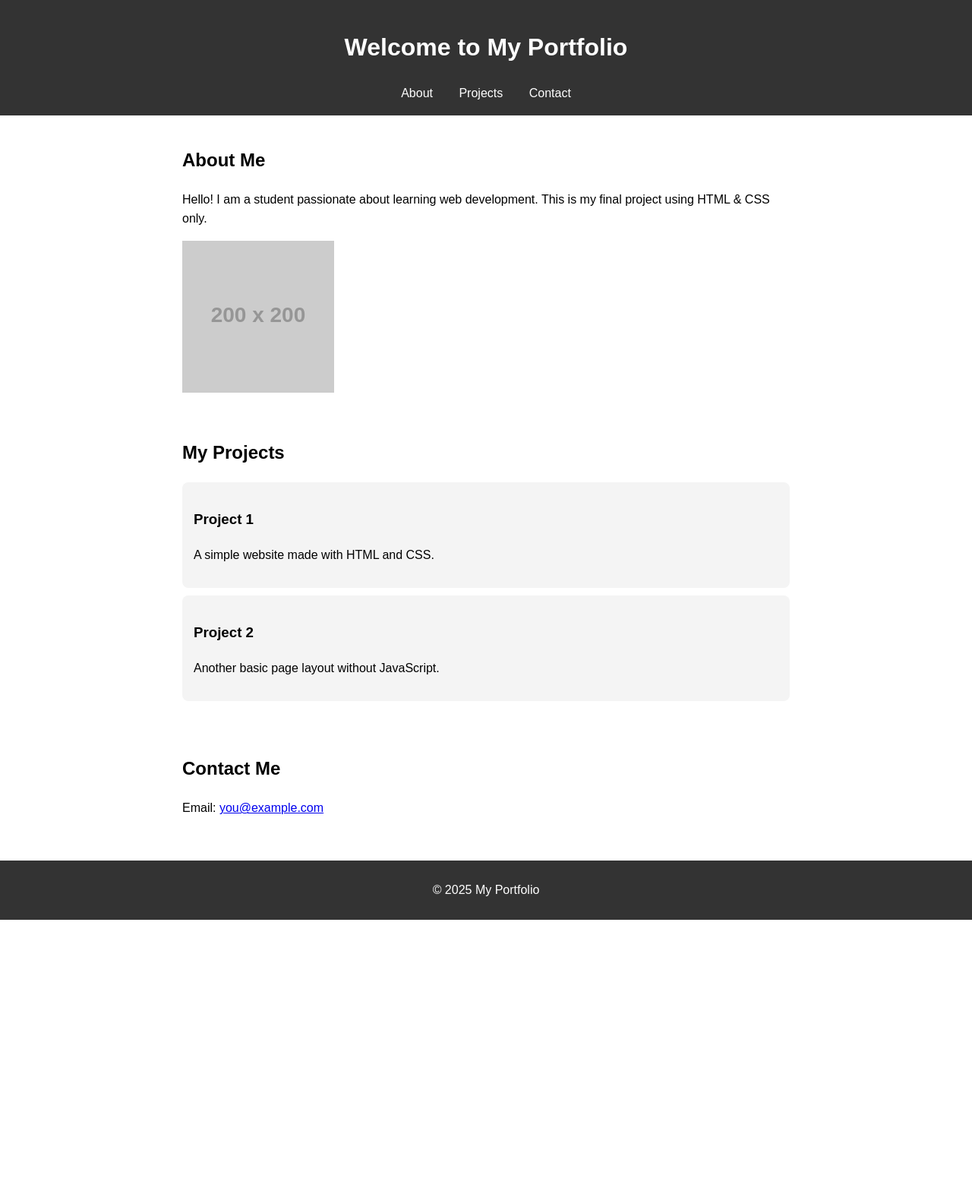
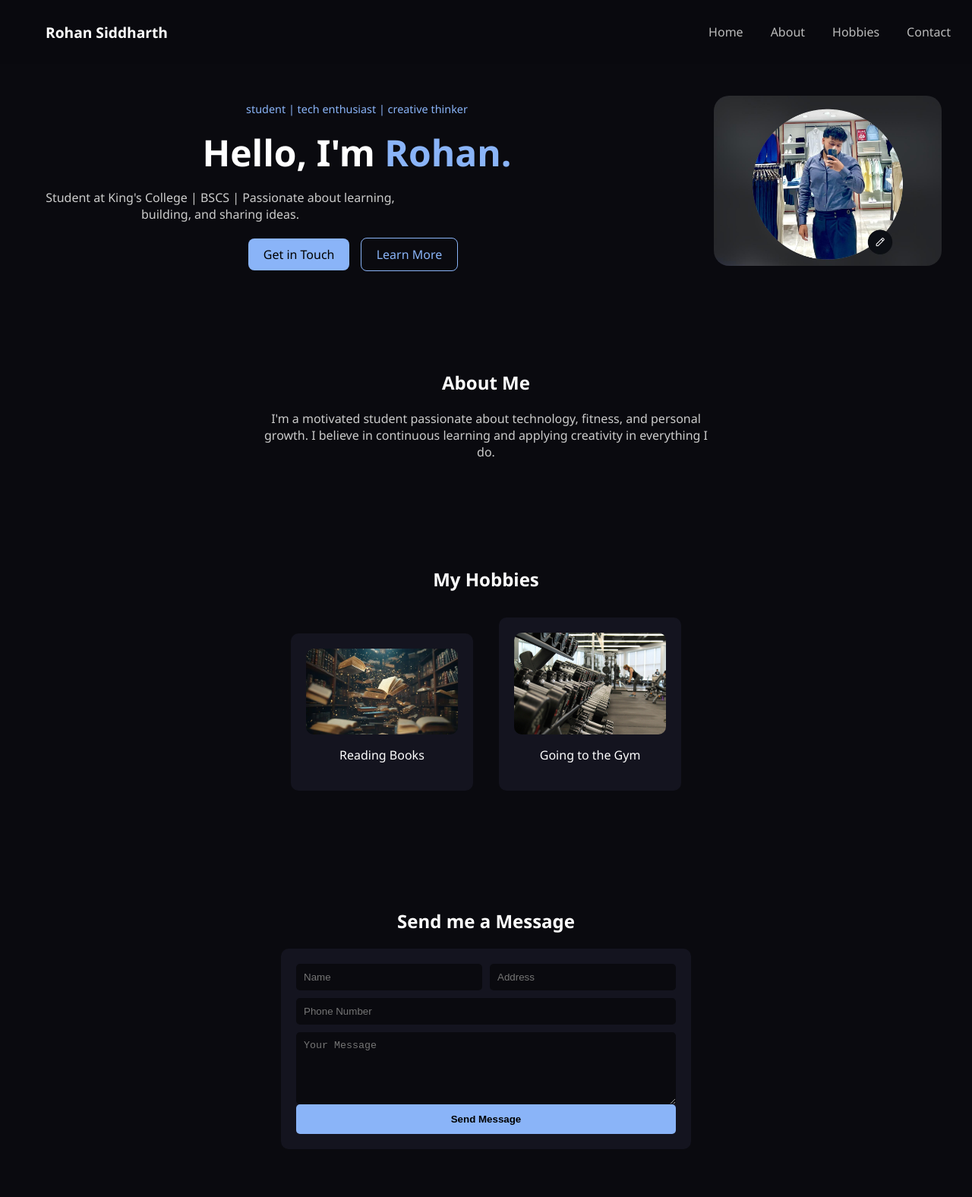
Before and after one commit to rohBRU/web-development-portfolio, a plain HTML site: page index.html in a window 1280 px wide. Shown: the top 1576 px of the page at 76% size. Before the commit the page ends 1211 px from the top, so only its background shows below. Drawn offline with Linux system fonts and the light colour scheme; placeholder pictures from the web are drawn by us.

Commit message:
Add files via upload

```diff
--- a/index.html
+++ b/index.html
@@ -2,53 +2,92 @@
 <!DOCTYPE html>
 <html lang="en">
 <head>
-    <meta charset="UTF-8">
+    <meta charset="UTF-8" />
     <meta name="viewport" content="width=device-width, initial-scale=1.0">
-    <title>My Portfolio</title>
-    <link rel="stylesheet" href="style.css">
+    <title>Rohan Siddharth | Portfolio</title>
+    <link rel="stylesheet" href="style.css" />
 </head>
 <body>
 
-    <!-- HEADER SECTION -->
+    <!-- Header Navigation -->
     <header>
-        <h1>Welcome to My Portfolio</h1>
-        <nav>
-            <a href="#about">About</a>
-            <a href="#projects">Projects</a>
-            <a href="#contact">Contact</a>
+        <nav class="navbar">
+            <div class="logo">Rohan Siddharth</div>
+            <ul class="nav-links" id="nav-links">
+                <li><a href="#home">Home</a></li>
+                <li><a href="#about">About</a></li>
+                <li><a href="#hobbies">Hobbies</a></li>
+                <li><a href="#contact">Contact</a></li>
+            </ul>
+            <div class="menu-toggle" id="menu-toggle">☰</div>
         </nav>
     </header>
 
-    <!-- ABOUT SECTION -->
-    <section id="about">
-        <h2>About Me</h2>
-        <p>Hello! I am a student passionate about learning web development. This is my final project using HTML & CSS only.</p>
-        <img src="https://via.placeholder.com/200" alt="My Photo">
-    </section>
-
-    <!-- PROJECTS SECTION -->
-    <section id="projects">
-        <h2>My Projects</h2>
-        <div class="project">
-            <h3>Project 1</h3>
-            <p>A simple website made with HTML and CSS.</p>
+    <!-- Hero Section -->
+    <section class="hero" id="home">
+        <div class="hero-text">
+            <p class="tags">student <span>|</span> tech enthusiast <span>|</span> creative thinker</p>
+            <h1>Hello, I'm <span class="highlight">Rohan.</span></h1>
+            <p class="subtext">Student at King's College | BSCS | Passionate about learning, building, and sharing ideas.</p>
+            <div class="hero-buttons">
+                <a href="#contact" class="btn primary">Get in Touch</a>
+                <a href="#about" class="btn secondary">Learn More</a>
+            </div>
         </div>
-        <div class="project">
-            <h3>Project 2</h3>
-            <p>Another basic page layout without JavaScript.</p>
+        <div class="hero-image">
+            <img src="profilephoto.jpg" alt="My Photo">
         </div>
     </section>
 
-    <!-- CONTACT SECTION -->
-    <section id="contact">
-        <h2>Contact Me</h2>
-        <p>Email: <a href="mailto:you@example.com">you@example.com</a></p>
+    <!-- About Section -->
+    <section class="about" id="about">
+        <h2>About Me</h2>
+        <p>I'm a motivated student passionate about technology, fitness, and personal growth. I believe in continuous learning and applying creativity in everything I do.</p>
     </section>
 
-    <!-- FOOTER -->
+    <!-- Hobbies Section -->
+    <section class="hobbies" id="hobbies">
+        <h2>My Hobbies</h2>
+        <div class="hobby-card">
+            <img src="books.webp" alt="Book">
+            <p>Reading Books</p>
+        </div>
+        <div class="hobby-card">
+            <img src="gym.jpeg" alt="Gym">
+            <p>Going to the Gym</p>
+        </div>
+    </section>
+
+    <!-- Contact Section -->
+    <section class="contact" id="contact">
+        <h2>Send me a Message</h2>
+        <form>
+            <div class="form-row">
+                <input type="text" placeholder="Name" required>
+                <input type="text" placeholder="Address" required>
+            </div>
+            <div class="form-row">
+                <input type="tel" placeholder="Phone Number" required>
+            </div>
+            <textarea placeholder="Your Message" rows="5" required></textarea>
+            <button type="submit">Send Message</button>
+        </form>
+    </section>
+
+    <!-- Footer -->
     <footer>
-        <p>&copy; 2025 My Portfolio</p>
+        <a href="tel:+9779861110816">📞 Call</a>
+        <a href="https://instagram.com/" target="_blank">📷 Instagram</a>
     </footer>
+
+    <script>
+        // Mobile menu toggle
+        const menuToggle = document.getElementById('menu-toggle');
+        const navLinks = document.getElementById('nav-links');
+        menuToggle.addEventListener('click', () => {
+            navLinks.classList.toggle('active');
+        });
+    </script>
 
 </body>
 </html>
--- a/style.css
+++ b/style.css
@@ -1,57 +1,238 @@
-/* General styling */
-body {
-    font-family: Arial, sans-serif;
-    margin: 0;
-    padding: 0;
-    line-height: 1.6;
+html {
+    scroll-behavior: smooth;
 }
 
-/* Header styling */
-header {
-    background: #333;
-    color: white;
-    padding: 1em 0;
-    text-align: center;
+body {
+    font-family: 'Segoe UI', sans-serif;
+    margin: 0;
+    background: #0a0a0f;
+    color: #fff;
 }
 
-header nav a {
-    color: white;
-    margin: 0 15px;
+/* Navigation */
+header {
+    position: fixed;
+    top: 0;
+    width: 100%;
+    background: rgba(10,10,15,0.95);
+    padding: 15px 20px;
+    z-index: 100;
+}
+
+.navbar {
+    max-width: 1200px;
+    margin: auto;
+    display: flex;
+    justify-content: space-between;
+    align-items: center;
+}
+
+.logo {
+    font-weight: bold;
+    font-size: 1.2rem;
+    color: #fff;
+}
+
+.nav-links {
+    list-style: none;
+    display: flex;
+    gap: 20px;
+}
+
+.nav-links li {
+    display: inline-block;
+}
+
+.nav-links a {
+    color: #bbb;
+    text-decoration: none;
+    font-weight: 500;
+    padding: 5px 8px;
+}
+
+.nav-links a:hover {
+    color: #8ab4f8;
+}
+
+.menu-toggle {
+    display: none;
+    font-size: 1.5rem;
+    cursor: pointer;
+    color: #fff;
+}
+
+/* Hero Section */
+.hero {
+    display: flex;
+    justify-content: space-between;
+    align-items: center;
+    padding: 120px 20px 50px;
+    gap: 40px;
+    flex-wrap: wrap;
+    max-width: 1200px;
+    margin: auto;
+}
+
+.hero-text {
+    flex: 1;
+    min-width: 300px;
+}
+
+.tags {
+    color: #8ab4f8;
+    font-size: 0.9rem;
+}
+
+h1 {
+    font-size: 3rem;
+    margin: 10px 0;
+}
+
+.highlight {
+    color: #8ab4f8;
+}
+
+.subtext {
+    color: #ccc;
+    max-width: 500px;
+}
+
+.hero-buttons {
+    margin-top: 20px;
+}
+
+.btn {
+    padding: 10px 20px;
+    text-decoration: none;
+    border-radius: 8px;
+    font-weight: 500;
+    margin-right: 10px;
+    display: inline-block;
+}
+
+.btn.primary {
+    background: #8ab4f8;
+    color: #000;
+}
+
+.btn.secondary {
+    border: 1px solid #8ab4f8;
+    color: #8ab4f8;
+}
+
+.btn:hover {
+    opacity: 0.9;
+}
+
+.hero-image img {
+    width: 300px;
+    border-radius: 20px;
+}
+
+/* Sections */
+section {
+    padding: 60px 20px;
+    text-align: center;
+    max-width: 1200px;
+    margin: auto;
+}
+
+.about p {
+    max-width: 600px;
+    margin: auto;
+    color: #ccc;
+}
+
+/* Hobbies */
+.hobby-card {
+    display: inline-block;
+    background: #14141f;
+    margin: 15px;
+    padding: 20px;
+    border-radius: 10px;
+    width: 200px;
+}
+
+.hobby-card img {
+    width: 100%;
+    border-radius: 10px;
+}
+
+/* Contact */
+.contact form {
+    max-width: 500px;
+    margin: auto;
+    background: #14141f;
+    padding: 20px;
+    border-radius: 10px;
+}
+
+.form-row {
+    display: flex;
+    gap: 10px;
+    margin-bottom: 10px;
+}
+
+.contact input,
+.contact textarea {
+    width: 100%;
+    padding: 10px;
+    border: none;
+    border-radius: 5px;
+    background: #0a0a0f;
+    color: #fff;
+}
+
+.contact button {
+    background: #8ab4f8;
+    border: none;
+    padding: 12px;
+    cursor: pointer;
+    border-radius: 5px;
+    font-weight: bold;
+    width: 100%;
+}
+
+.contact button:hover {
+    opacity: 0.9;
+}
+
+/* Footer */
+footer {
+    background: #0a0a0f;
+    padding: 20px;
+    display: flex;
+    justify-content: center;
+    gap: 20px;
+}
+
+footer a {
+    color: #8ab4f8;
     text-decoration: none;
 }
 
-header nav a:hover {
+footer a:hover {
     text-decoration: underline;
 }
 
-/* Section styling */
-section {
-    padding: 20px;
-    max-width: 800px;
-    margin: auto;
-}
+/* Responsive */
+@media (max-width: 768px) {
+    .nav-links {
+        display: none;
+        flex-direction: column;
+        background: #14141f;
+        position: absolute;
+        top: 60px;
+        right: 20px;
+        padding: 15px;
+        border-radius: 8px;
+    }
 
-/* Project boxes */
-.project {
-    background: #f4f4f4;
-    padding: 15px;
-    margin: 10px 0;
-    border-radius: 8px;
-}
+    .nav-links.active {
+        display: flex;
+    }
 
-/* Footer styling */
-footer {
-    text-align: center;
-    background: #333;
-    color: white;
-    padding: 10px;
-    margin-top: 20px;
-}
-
-/* Responsive design */
-@media (max-width: 600px) {
-    header nav {
-        display: flex;
-        flex-direction: column;
+    .menu-toggle {
+        display: block;
     }
 }
```
Also changed, not shown: books.webp (added), gym.jpeg (added), profilephoto.jpg (added).
